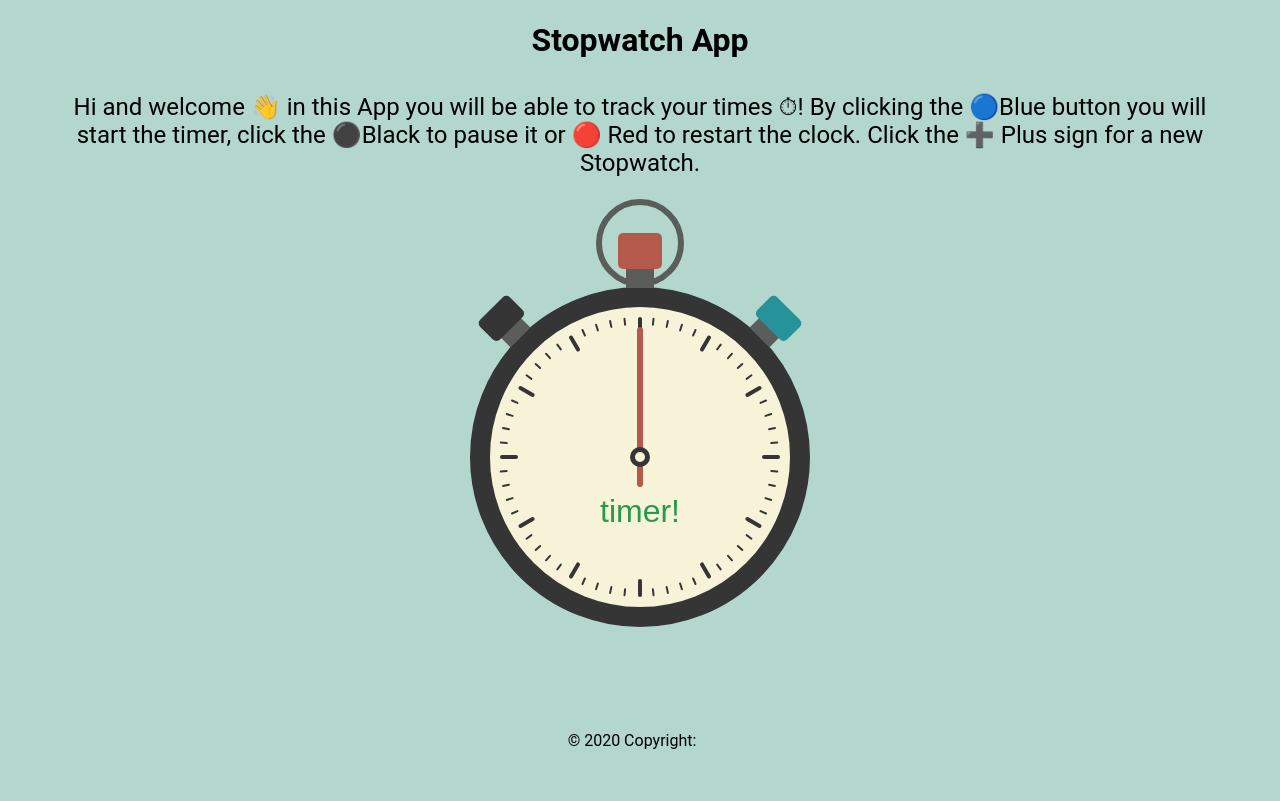
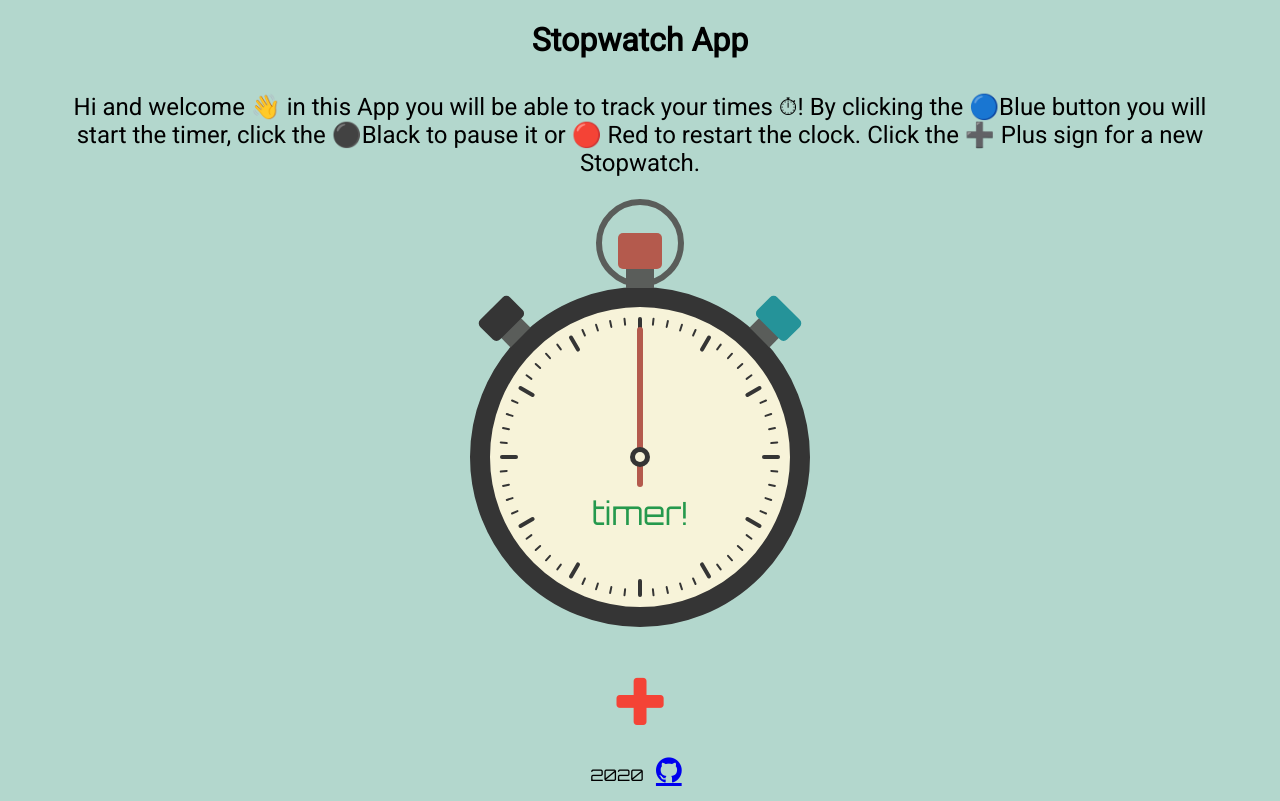
Before and after one commit to jm27/Stopwatch-App, a plain HTML site: page index.html in a window 1280 px wide. Drawn offline with Linux system fonts and the light colour scheme.

Commit message:
fixed create new button and function

```diff
--- a/css/style.css
+++ b/css/style.css
@@ -457,6 +457,7 @@ input[type="radio"] {
   grid-column: 1 / span 2;
   background: none;
   border: none;
+  padding-top: 15px;
 }
 .fa-plus {
   font-size: 60px;
@@ -529,6 +530,12 @@ input[type="radio"] {
   grid-template-columns: auto auto;
   grid-template-rows: auto;
 }
+
+/* Footer */
+.footer{
+font-family: "Orbitron", sans-serif;
+text-align: center;
+}
 /* Media Query for small screens */
 
 @media screen and (max-width: 600px) {
--- a/index.html
+++ b/index.html
@@ -4,6 +4,17 @@
     <meta charset="UTF-8" />
     <meta name="viewport" content="width=device-width, initial-scale=1.0" />
     <title>Stopwatch App</title>
+     <!-- CSS Fonts Roboto & Orbitron -->
+     <link
+     href="https://fonts.googleapis.com/css2?family=Orbitron&family=Roboto&display=swap"
+     rel="stylesheet"
+   />
+   <!-- Font Awesome -->
+   <link
+     rel="stylesheet"
+     href="https://cdnjs.cloudflare.com/ajax/libs/font-awesome/4.7.0/css/font-awesome.min.css"
+   />
+   <!-- local css -->
     <link rel="stylesheet" href="./css/style.css" />
   </head>
   <body>
@@ -106,17 +117,13 @@
     </div>
     <!-- Footer -->
     <footer class="footer">
-      <!-- Copyright -->
-      <div class="footer-copyright">
-        © 2020 Copyright:
+        2020
         <a
-          href="https://github.com/jm27"
+          href="https://github.com/jm27/Stopwatch-App"
           target="_blank"
           class="fa fa-github text-white fa-1x"
         ></a>
-      </div>
-      <!-- Copyright -->
-    </footer>
+      </footer>
   </body>
   <script src="./javascript/index.js"></script>
 </html>
```
